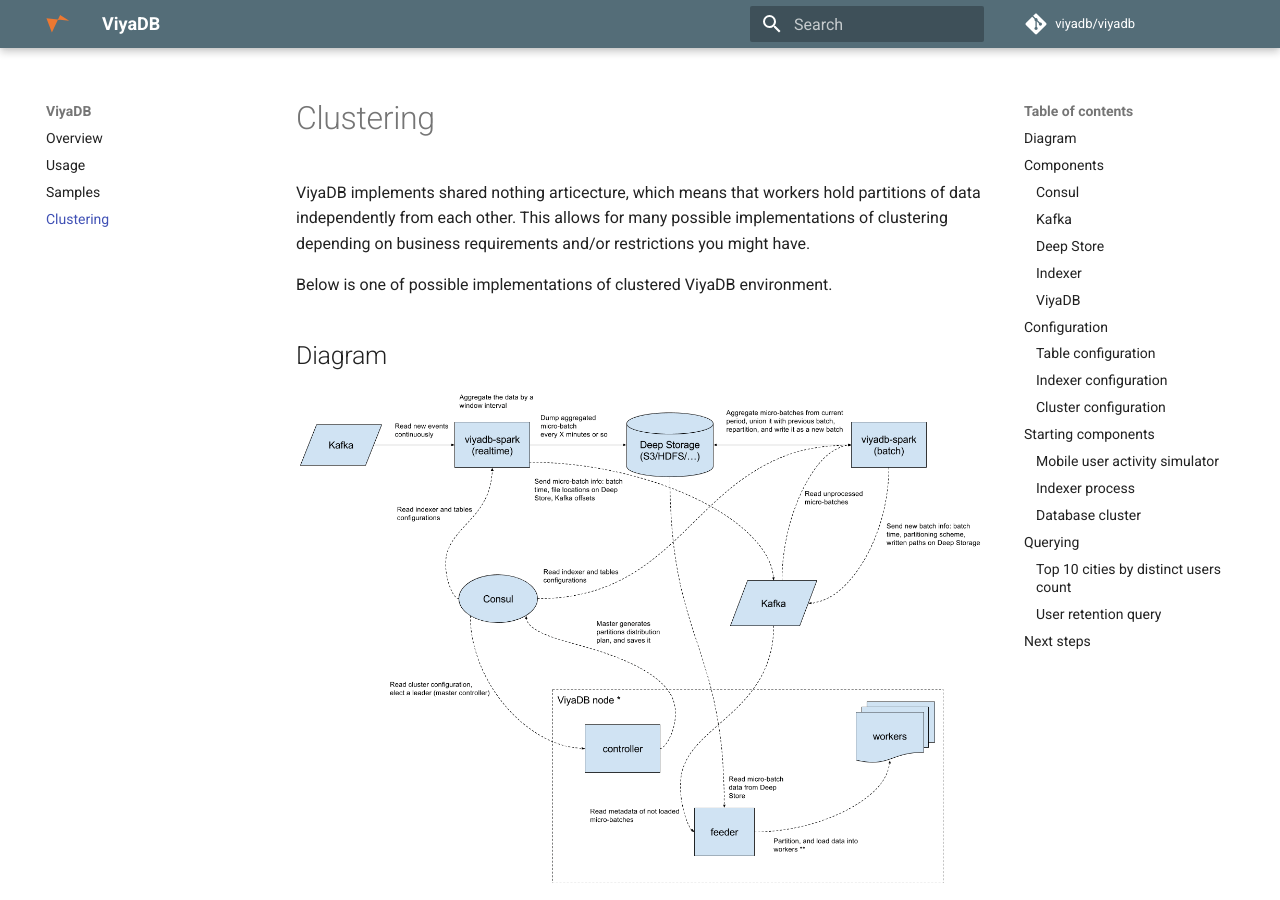
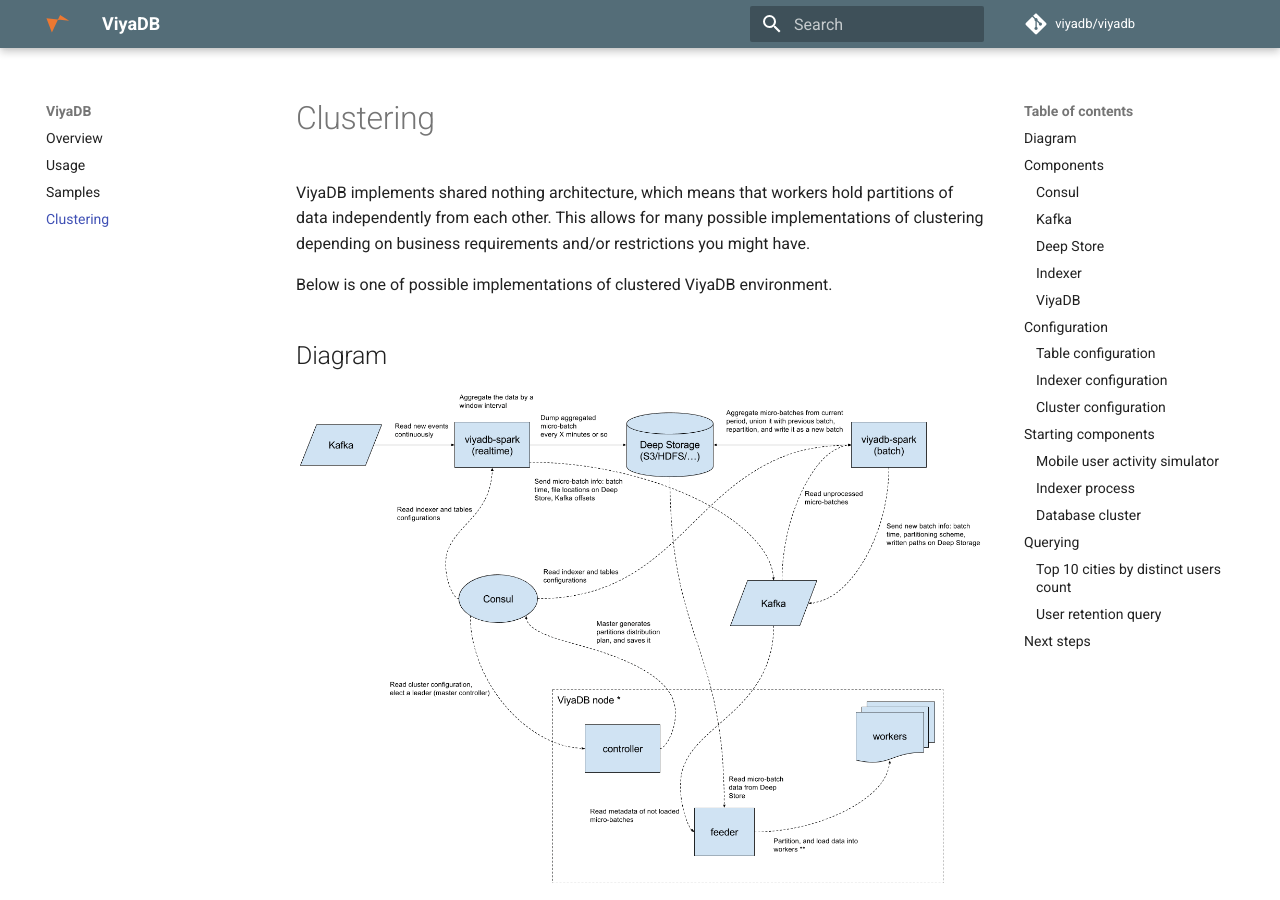
Before and after one commit to viyadb/website, an MkDocs documentation site: the page built from docs/clustering.md, in a window 1280 px wide and 900 px high. Built offline with MkDocs 1.6.1 and Material for MkDocs 9.7.7, drawn with Linux system fonts in a browser that asks for light colours; comment, search, counter and statistics services are not loaded; old or Windows-style settings are respelled for this version of MkDocs; some of the changed text lies outside the part shown.

Commit message:
fixed typo

```diff
--- a/docs/clustering.md
+++ b/docs/clustering.md
@@ -1,7 +1,7 @@
 Clustering
 ===========
 
-ViyaDB implements shared nothing articecture, which means that workers hold partitions
+ViyaDB implements shared nothing architecture, which means that workers hold partitions
 of data independently from each other. This allows for many possible implementations of
 clustering depending on business requirements and/or restrictions you might have.
 
```
Also changed, not shown: other parts of docs/clustering.md (+1 -0 lines).
